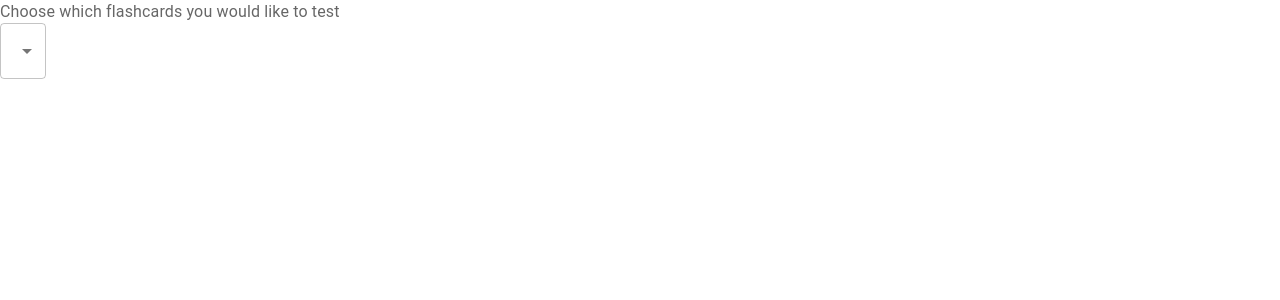
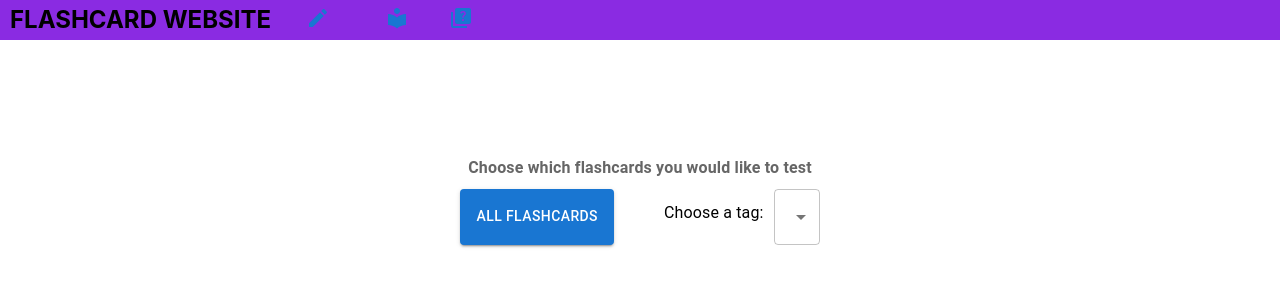
Before and after one commit to yale-cpsc-419-fa23/project-project-group-21, a React (Create React App) app in the folder react-flask-app/: page /test in a window 1280 px wide. Shown: the top 300 px of the page. Built offline with nearby package versions, Linux system fonts and the light colour scheme.

Commit message:
Adding to test page

```diff
--- a/react-flask-app/src/pages/test.js
+++ b/react-flask-app/src/pages/test.js
@@ -1,7 +1,9 @@
 import React from 'react';
-import Select from '@mui/material/Select';
-import InputLabel from '@mui/material/InputLabel';
-import MenuItem from '@mui/material/MenuItem';
+import '../styles/test.css';
+import Header from "../components/header";
+import { Select, InputLabel, MenuItem, Button, Box, Typography } from "@mui/material";
+
+const tagOptions = ['Tag 1', 'Tag 2', 'Tag 3'];
 
 function Test() {
     // This state will store the selected value from the dropdown.
@@ -12,21 +14,40 @@ function Test() {
     };
 
     return (
-      <div>
-        <InputLabel id="flashcard-select-label">Choose which flashcards you would like to test</InputLabel>
+        <Box>
+            <Header/>
+            <div className="testing-container">
+                <div className="label-container">
+                    <InputLabel
+                        id="flashcard-select-label"
+                        style={{ fontWeight: 'bold' }}
+                    >
+                        Choose which flashcards you would like to test
+                    </InputLabel>
+                </div>
+                <div className="button-dropdown-container">
+                    <Button variant="contained">All flashcards</Button>
+                    <Typography variant="subtitle1" style={{ marginTop: '10px', marginLeft: '40px' }}>
+                        Choose a tag:
+                    </Typography>
                     <Select
                         labelId="flashcard-select-label"
                         id="flashcard-select"
                         value={selectedValue}
                         onChange={handleChange}
                     >
-          {/* You can map over your flashcard options and create menu items dynamically */}
-          <MenuItem value="flashcard1">Flashcard 1</MenuItem>
-          <MenuItem value="flashcard2">Flashcard 2</MenuItem>
-          <MenuItem value="flashcard3">Flashcard 3</MenuItem>
-          {/* Add more menu items as needed */}
+                        <MenuItem disabled value="">
+                            <em>Choose a tag</em>
+                        </MenuItem>
+                        {tagOptions.map((tag) => (
+                            <MenuItem key={tag} value={tag}>
+                                {tag}
+                            </MenuItem>
+                        ))}
                     </Select>
                 </div>
+            </div>
+        </Box>
     );
   }
 
--- /dev/null
+++ b/react-flask-app/src/styles/test.css
@@ -0,0 +1,16 @@
+.testing-container {
+    display: flex;
+    flex-direction: column;
+    align-items: center;
+    justify-content: center;
+    height: 50vh; /* Adjust the height as needed to center vertically */
+  }
+
+.label-container {
+    margin-bottom: 10px; /* Adjust the margin as needed */
+}
+
+.button-dropdown-container {
+    display: flex;
+    gap: 10px; /* Adjust the gap as needed */
+}
```
Lines whose indentation alone changed are shown as unchanged.
